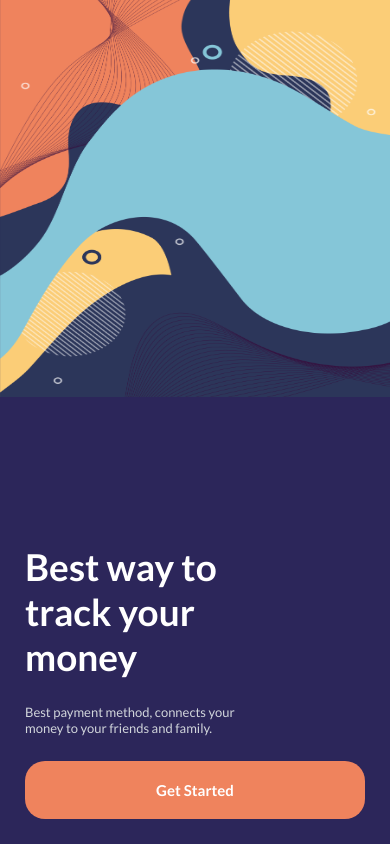
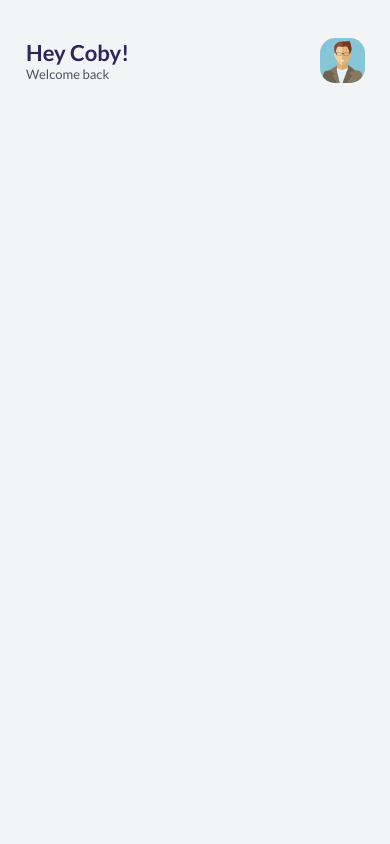
Before and after one commit to Arechii/react-native-expo, a React Native app: screen /Home in a window 390 px wide. Built offline with nearby package versions, Linux system fonts and the light colour scheme.

Commit message:
Add home screen

```diff
--- /dev/null
+++ b/components/Header/Greeting.tsx
@@ -0,0 +1,29 @@
+import { StyleProp, TextStyle } from "react-native";
+import styled from "styled-components/native";
+import { colors } from "../colors";
+import RegularText from "../Texts/RegularText";
+import SmallText from "../Texts/SmallText";
+
+const StyledView = styled.View`
+  flex: 1;
+  flex-direction: column;
+  justify-content: center;
+`;
+
+interface GreetingProps {
+  mainText: string;
+  subText: string;
+  mainTextStyles?: StyleProp<TextStyle>;
+  subTextStyles?: StyleProp<TextStyle>;
+}
+
+const Greeting = ({ mainText, subText, mainTextStyles, subTextStyles }: GreetingProps) => {
+  return (
+    <StyledView>
+      <RegularText textStyles={[{ color: colors.secondary, fontSize: 22 }, mainTextStyles]}>{mainText}</RegularText>
+      <SmallText textStyles={[{ color: colors.graydark }, subTextStyles]}>{subText}</SmallText>
+    </StyledView>
+  );
+};
+
+export default Greeting;
--- /dev/null
+++ b/components/Header/Profile.tsx
@@ -0,0 +1,33 @@
+import { GestureResponderEvent, ImageSourcePropType, ImageStyle, StyleProp, ViewStyle } from "react-native";
+import styled from "styled-components/native";
+
+const StyledView = styled.TouchableOpacity`
+  flex-direction: column;
+  height: 45px;
+  width: 45px;
+  border-radius: 15px;
+`;
+
+const StyledImage = styled.Image`
+  resize-mode: cover;
+  width: 100%;
+  height: 100%;
+  border-radius: 15px;
+`;
+
+interface ProfileProps {
+  img: ImageSourcePropType;
+  imgStyle?: StyleProp<ImageStyle>;
+  imgContainerStyle?: StyleProp<ViewStyle>;
+  onPress?: (event: GestureResponderEvent) => void | undefined;
+}
+
+const Profile = ({ img, imgStyle, imgContainerStyle, onPress }: ProfileProps) => {
+  return (
+    <StyledView onPress={onPress} style={imgContainerStyle}>
+      <StyledImage style={imgStyle} source={img} />
+    </StyledView>
+  );
+};
+
+export default Profile;
--- a/navigators/RootStack.tsx
+++ b/navigators/RootStack.tsx
@@ -1,18 +1,51 @@
 import { NavigationContainer } from "@react-navigation/native";
-import { createStackNavigator } from "@react-navigation/stack";
+import { createStackNavigator, StackNavigationOptions } from "@react-navigation/stack";
 import Welcome from "../screens/Welcome";
+import Home from "../screens/Home";
+import { colors } from "../components/colors";
+import Greeting from "../components/Header/Greeting";
+import Profile from "../components/Header/Profile";
+import Avi from "../assets/avi/avatar.png";
 
 export type RootStackParamList = {
   Welcome: undefined;
+  Home: undefined;
 };
 
 const Stack = createStackNavigator<RootStackParamList>();
 
+const options: StackNavigationOptions = {
+  headerStyle: {
+    backgroundColor: colors.graylight,
+    borderBottomWidth: 0,
+    shadowColor: "transparent",
+    shadowOpacity: 0,
+    elevation: 0,
+    height: 120
+  },
+  headerTintColor: colors.secondary,
+  headerRightContainerStyle: {
+    paddingRight: 25
+  },
+  headerLeftContainerStyle: {
+    paddingLeft: 10
+  },
+  headerRight: () => <Profile img={Avi} imgContainerStyle={{ backgroundColor: colors.tertiary }} />
+};
+
 const RootStack = () => {
   return (
     <NavigationContainer>
-      <Stack.Navigator>
+      <Stack.Navigator screenOptions={options} initialRouteName="Home">
         <Stack.Screen name="Welcome" component={Welcome} options={{ headerShown: false }} />
+        <Stack.Screen
+          name="Home"
+          component={Home}
+          options={{
+            headerTitle: props => <Greeting mainText="Hey Coby!" subText="Welcome back" {...props} />,
+            headerLeft: () => <></>
+          }}
+        />
       </Stack.Navigator>
     </NavigationContainer>
   );
--- /dev/null
+++ b/screens/Home.tsx
@@ -0,0 +1,20 @@
+import { StatusBar } from "expo-status-bar";
+import styled from "styled-components/native";
+import { colors } from "../components/colors";
+import { Container } from "../components/shared";
+
+const HomeContainer = styled(Container)`
+  background-color: ${colors.graylight};
+  width: 100%;
+  flex: 1;
+`;
+
+const Home = () => {
+  return (
+    <HomeContainer>
+      <StatusBar style="dark" />
+    </HomeContainer>
+  );
+};
+
+export default Home;
```
Also changed, not shown: assets/avi/avatar.png (added).
